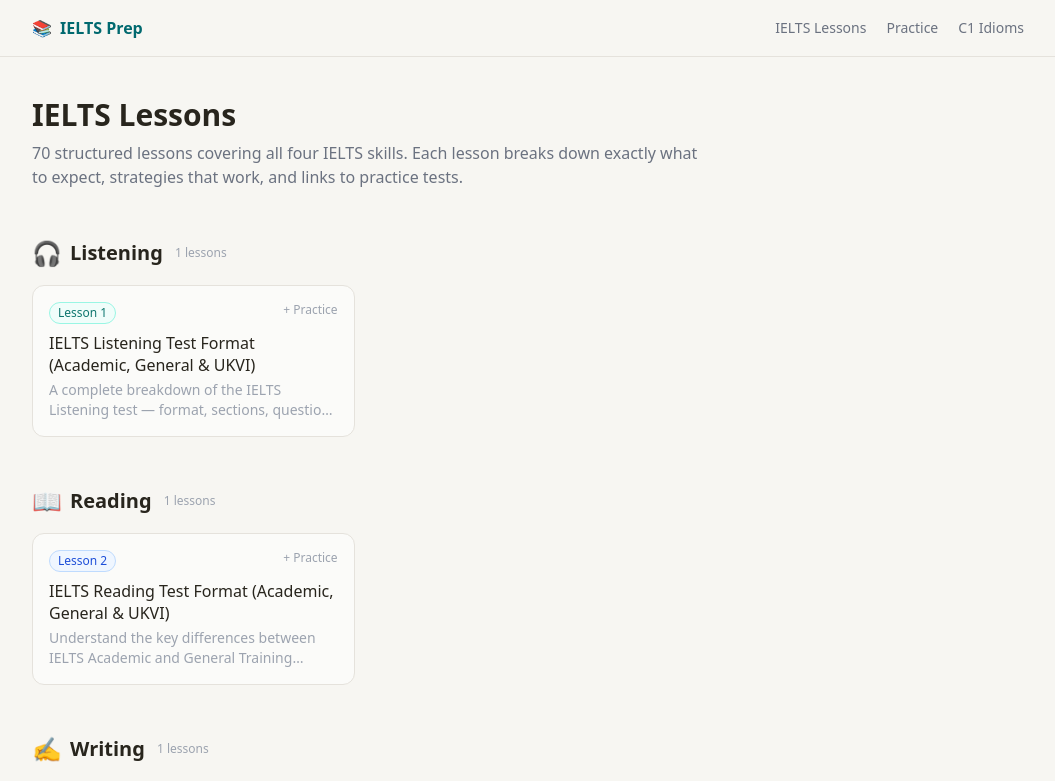
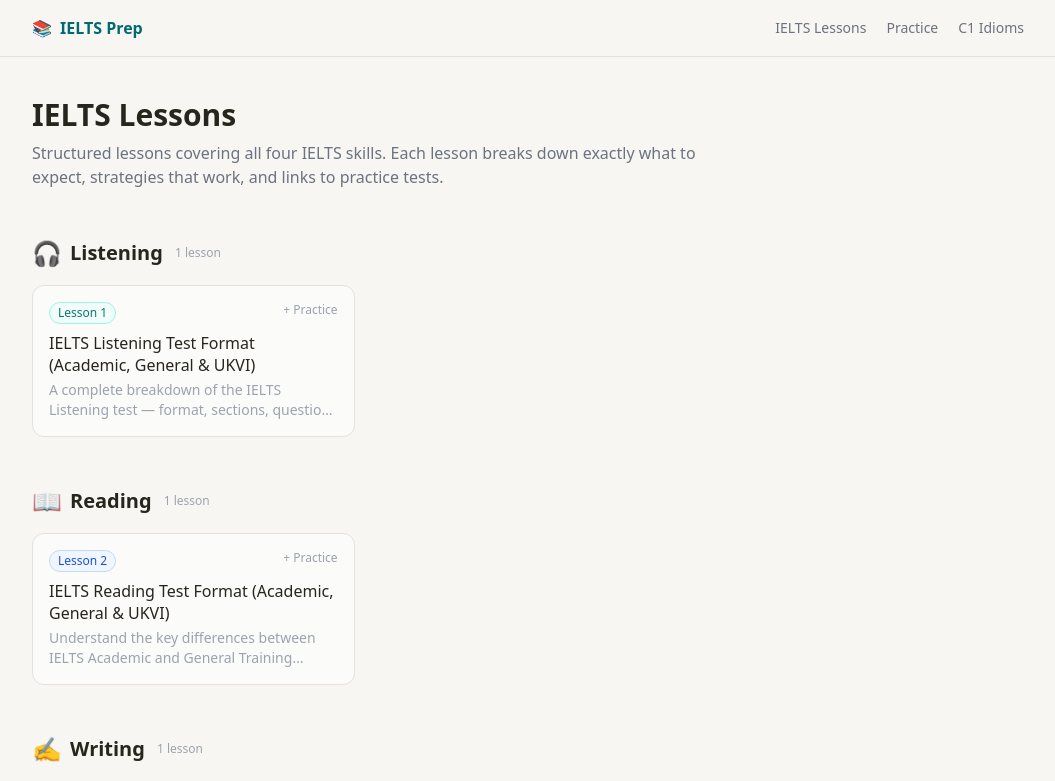
Before and after one commit to JPBrill/c1-idioms-whatsapp-course, a Next.js app: page /ielts-lessons in a window 1280 px wide. Shown: the top 781 px of the page, without its empty margins (112-1167 px from the left). Built offline with nearby package versions, Linux system fonts and the light colour scheme.

Commit message:
Fix page description: 4 lessons available, not 70

```diff
--- a/src/app/ielts-lessons/page.tsx
+++ b/src/app/ielts-lessons/page.tsx
@@ -4,7 +4,7 @@
 
 export const metadata: Metadata = {
   title: 'IELTS Lessons',
-  description: '70 structured IELTS lessons covering Listening, Reading, Writing, and Speaking.',
+  description: 'Structured IELTS lessons covering Listening, Reading, Writing, and Speaking.',
 };
 
 const SKILL_EMOJI: Record<string, string> = {
@@ -30,7 +30,7 @@
       <div>
         <h1 className="text-3xl font-bold mb-2">IELTS Lessons</h1>
         <p className="text-gray-500 max-w-2xl">
-          70 structured lessons covering all four IELTS skills. Each lesson breaks down exactly
+          Structured lessons covering all four IELTS skills. Each lesson breaks down exactly
           what to expect, strategies that work, and links to practice tests.
         </p>
       </div>
@@ -43,7 +43,7 @@
             <div className="flex items-center gap-2 mb-4">
               <span className="text-2xl">{SKILL_EMOJI[skill]}</span>
               <h2 className="text-xl font-semibold">{skill}</h2>
-              <span className="text-xs text-gray-400 ml-1">{group.length} lessons</span>
+              <span className="text-xs text-gray-400 ml-1">{group.length} lesson{group.length !== 1 ? 's' : ''}</span>
             </div>
             <div className="grid sm:grid-cols-2 lg:grid-cols-3 gap-3">
               {group.map((lesson) => (
```
